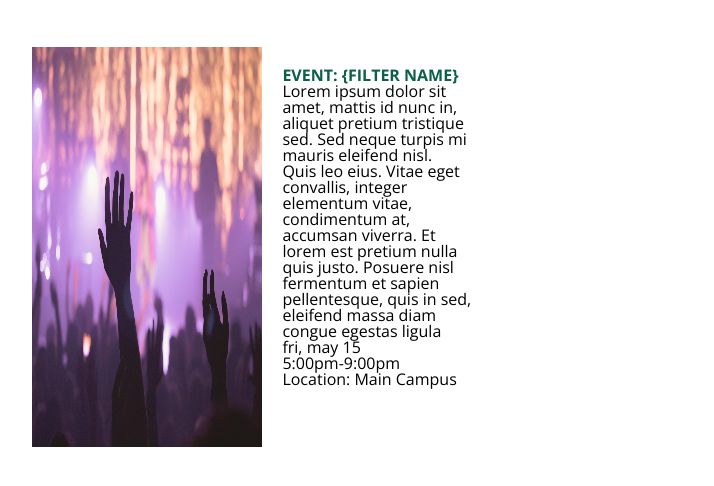
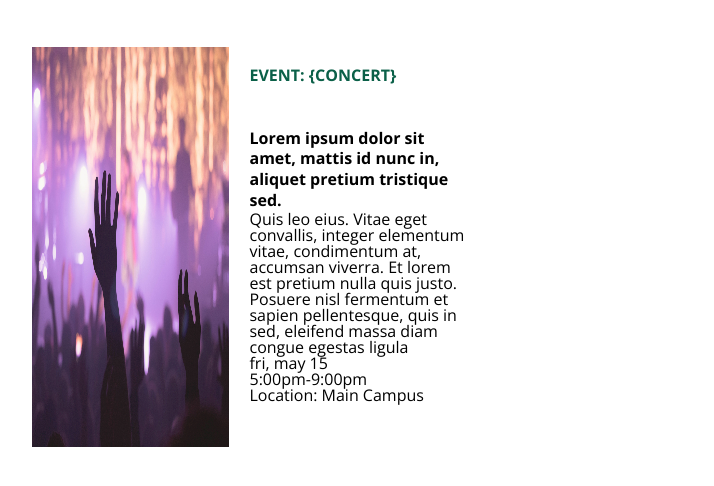
Before and after one commit to annakviese/events, a website: page index.html in a window 1280 px wide. Shown: the part 80-566 px from the top of the page, without its empty margins (32-746 px from the left). Drawn offline with nearby package versions, Linux system fonts and the light colour scheme.

Commit message:
updated event title styles

```diff
--- a/index.html
+++ b/index.html
@@ -19,10 +19,9 @@
             </div>
             <div class="event-info">
                 <div class="event-info-wrapper">
-                    <a href class="filter" id="concerts" = "#"> Event: {Filter Name} </a>
+                    <a href class="filter" id="concerts" = "#"> Event: {Concert} </a>
                     <h2 class="event-title">
                         Lorem ipsum dolor sit amet, mattis id nunc in, aliquet pretium tristique sed.
-                        Sed neque turpis mi mauris eleifend nisl.
                     </h2>
                     <p class="about-event">
                         Quis leo eius. Vitae eget convallis, integer elementum vitae, condimentum at, accumsan viverra.
--- a/sass/events-list.scss
+++ b/sass/events-list.scss
@@ -6,14 +6,14 @@
         height: 400px;
         display: flex;
         .post-image {
-            flex-basis: 50%;
+            flex-basis: 45%;
             img {
                 width: 100%;
                 height: 100%
             }
         }
         .event-info {
-            flex-basis: 50%;
+            flex-basis: 60%;
         }
     }
 }
@@ -28,6 +28,13 @@
             font-size: 1rem;
             text-transform: uppercase;
             font-weight: bold;
+            margin-bottom: 10%;
+        }
+        h2 {
+            padding-top: 20%;
+            font-size: 1rem;
+            font-weight: bold;
+            line-height: 1.3;
         }
     }
 
```
Also changed, not shown: build/css/style.css, build/css/style.min.css.
